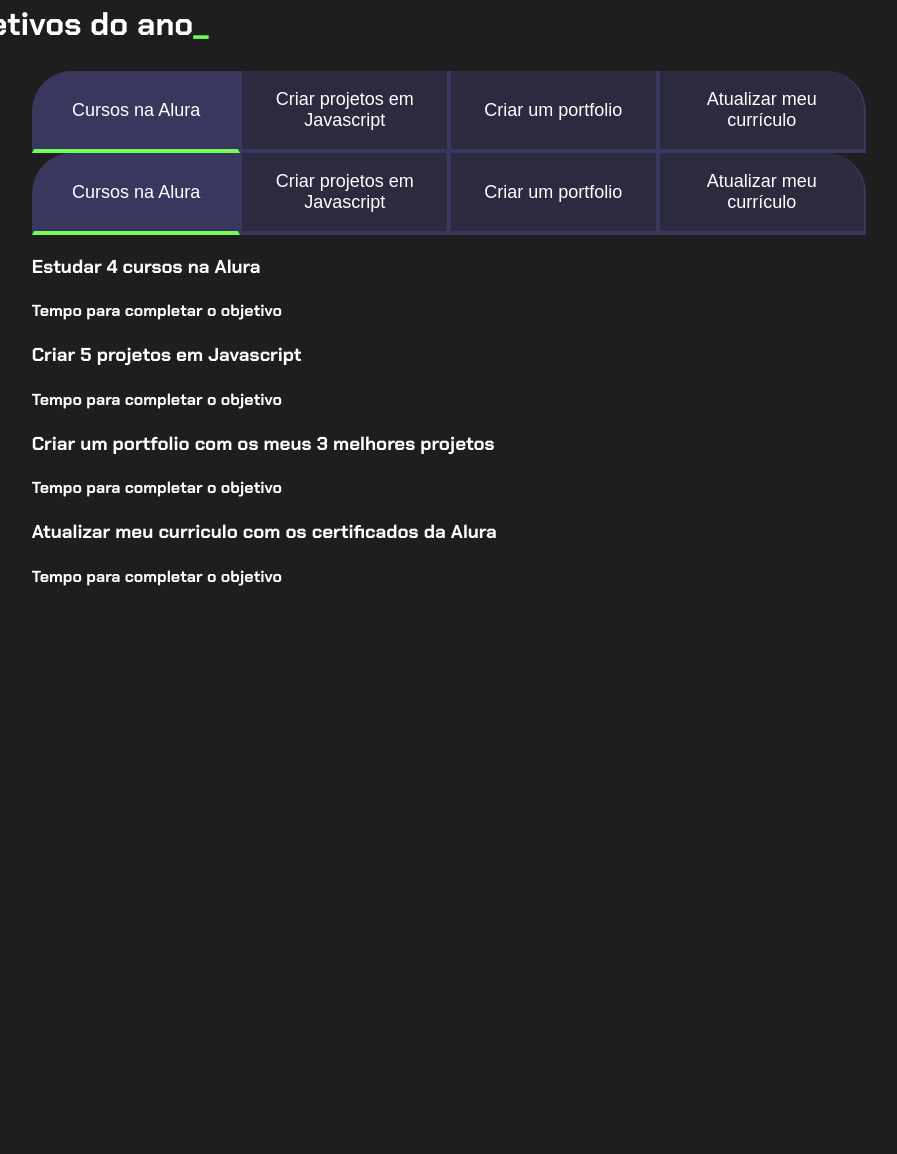
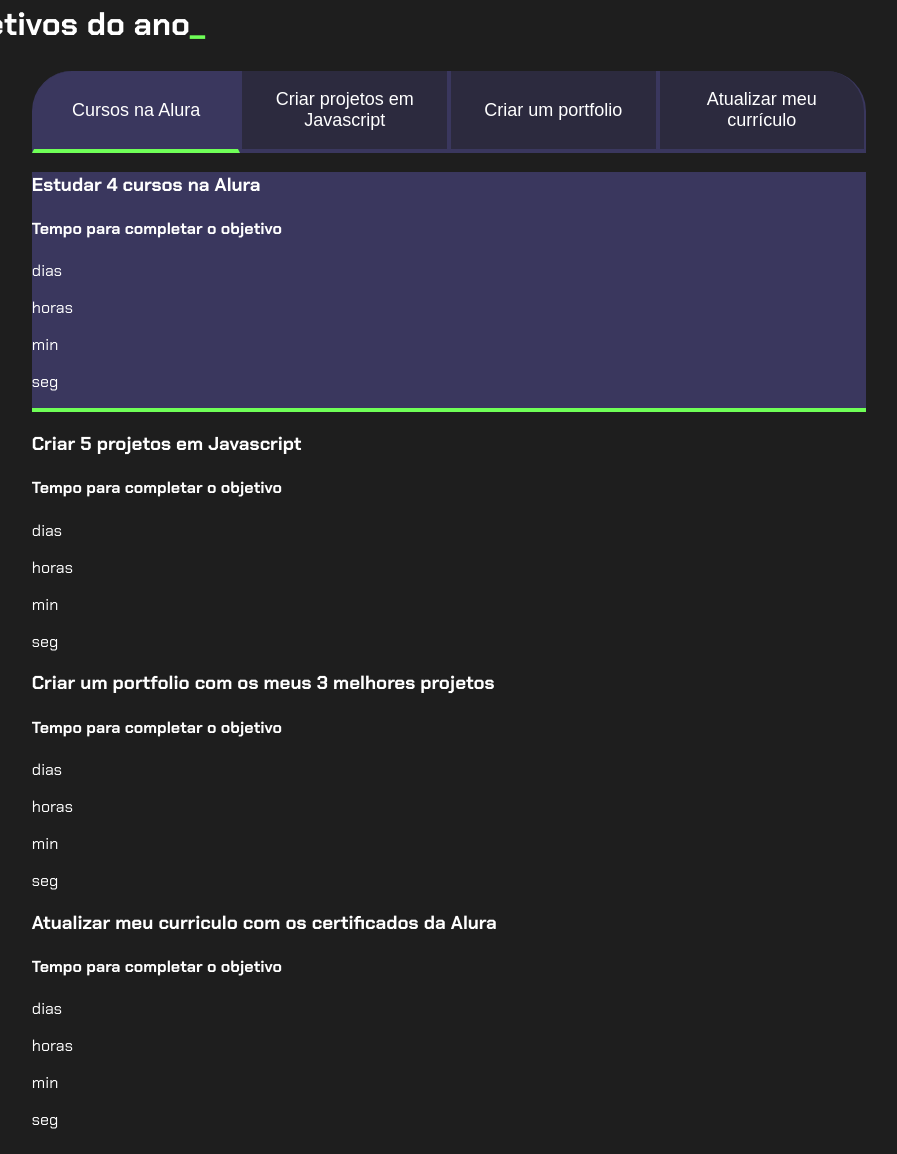
Before and after one commit to jjm8998/Programation, a plain HTML site: page index.html in a window 1280 px wide. Shown: the part 32-1186 px from the top of the page, without its empty margins (191-1088 px from the left). Before the commit the page ends 800 px from the top, so only its background shows below. Drawn offline with Linux system fonts and the light colour scheme.

Commit message:
index.html

```diff
--- a/index.html
+++ b/index.html
@@ -1,23 +1,16 @@
 <!DOCTYPE html>
 <html lang="pt-br">
 
-
 <head>
     <meta charset="UTF-8">
-    <meta http-equiv="X-UA-Compatible" content="IE=edge">
     <meta name="viewport" content="width=device-width, initial-scale=1.0">
-    <title>Meus Objetivos do ano</title>
+    <title>Meus objetivos do ano</title>
     <link rel="stylesheet" href="style.css">
 </head>
+
 <body>
     <section class="conteudo-principal">
-    <h2 class="titulo-principal">Meus Objetivos do ano<span>_</span></h2>
-    <div class="botoes">
-        <button class="botao ativo">Cursos na Alura</button>
-        <button class="botao">Criar projetos em Javascript</button>
-        <button class="botao">Criar um portfolio</button>
-        <button class="botao">Atualizar meu currículo</button>
-    </div>
+        <h2 class="titulo-principal">Meus objetivos do ano<span>_</span></h2>
         <div class="conteudo">
             <div class="botoes">
                 <button class="botao ativo">Cursos na Alura</button>
@@ -26,25 +19,98 @@
                 <button class="botao">Atualizar meu currículo</button>
             </div>
             <div class="abas-textos">
-            <div class="aba-conteudo">
+                <div class="aba-conteudo ativo">
                     <h3 class="aba-conteudo-titulo-principal">Estudar 4 cursos na Alura</h3>
                     <h4 class="aba-conteudo-titulo-secundario">Tempo para completar o objetivo</h4>
+                    <div class="contador">
+                        <div class="contador-digito">
+                            <p class="contador-digito-numero" id="dias0"></p>
+                            <p class="contador-digito-texto">dias</p>
+                        </div>
+                        <div class="contador-digito">
+                            <p class="contador-digito-numero" id="horas0"></p>
+                            <p class="contador-digito-texto">horas</p>
+                        </div>
+                        <div class="contador-digito">
+                            <p class="contador-digito-numero" id="min0"></p>
+                            <p class="contador-digito-texto">min</p>
+                        </div>
+                        <div class="contador-digito">
+                            <p class="contador-digito-numero" id="seg0"></p>
+                            <p class="contador-digito-texto">seg</p>
+                        </div>
+                    </div>
                 </div>
                 <div class="aba-conteudo">
                     <h3 class="aba-conteudo-titulo-principal">Criar 5 projetos em Javascript</h3>
                     <h4 class="aba-conteudo-titulo-secundario">Tempo para completar o objetivo</h4>
+                    <div class="contador">
+                        <div class="contador-digito">
+                            <p class="contador-digito-numero" id="dias1"></p>
+                            <p class="contador-digito-texto">dias</p>
+                        </div>
+                        <div class="contador-digito">
+                            <p class="contador-digito-numero" id="horas1"></p>
+                            <p class="contador-digito-texto">horas</p>
+                        </div>
+                        <div class="contador-digito">
+                            <p class="contador-digito-numero" id="min1"></p>
+                            <p class="contador-digito-texto">min</p>
+                        </div>
+                        <div class="contador-digito">
+                            <p class="contador-digito-numero" id="seg1"></p>
+                            <p class="contador-digito-texto">seg</p>
+                        </div>
+                    </div>
                 </div>
                 <div class="aba-conteudo">
                     <h3 class="aba-conteudo-titulo-principal">Criar um portfolio com os meus 3 melhores projetos</h3>
                     <h4 class="aba-conteudo-titulo-secundario">Tempo para completar o objetivo</h4>
+                    <div class="contador">
+                        <div class="contador-digito">
+                            <p class="contador-digito-numero" id="dias2"></p>
+                            <p class="contador-digito-texto">dias</p>
+                        </div>
+                        <div class="contador-digito">
+                            <p class="contador-digito-numero" id="horas2"></p>
+                            <p class="contador-digito-texto">horas</p>
+                        </div>
+                        <div class="contador-digito">
+                            <p class="contador-digito-numero" id="min2"></p>
+                            <p class="contador-digito-texto">min</p>
+                        </div>
+                        <div class="contador-digito">
+                            <p class="contador-digito-numero" id="seg2"></p>
+                            <p class="contador-digito-texto">seg</p>
+                        </div>
+                    </div>
                 </div>
                 <div class="aba-conteudo">
                     <h3 class="aba-conteudo-titulo-principal">Atualizar meu curriculo com os certificados da Alura</h3>
                     <h4 class="aba-conteudo-titulo-secundario">Tempo para completar o objetivo</h4>
+                    <div class="contador">
+                        <div class="contador-digito">
+                            <p class="contador-digito-numero" id="dias3"></p>
+                            <p class="contador-digito-texto">dias</p>
+                        </div>
+                        <div class="contador-digito">
+                            <p class="contador-digito-numero" id="horas3"></p>
+                            <p class="contador-digito-texto">horas</p>
+                        </div>
+                        <div class="contador-digito">
+                            <p class="contador-digito-numero" id="min3"></p>
+                            <p class="contador-digito-texto">min</p>
+                        </div>
+                        <div class="contador-digito">
+                            <p class="contador-digito-numero" id="seg3"></p>
+                            <p class="contador-digito-texto">seg</p>
+                        </div>
+                    </div>
                 </div>
             </div>
         </div>
     </section>
     <script src="main.js"></script>
 </body>
+
 </html>
```
Lines whose indentation alone changed are shown as unchanged.
